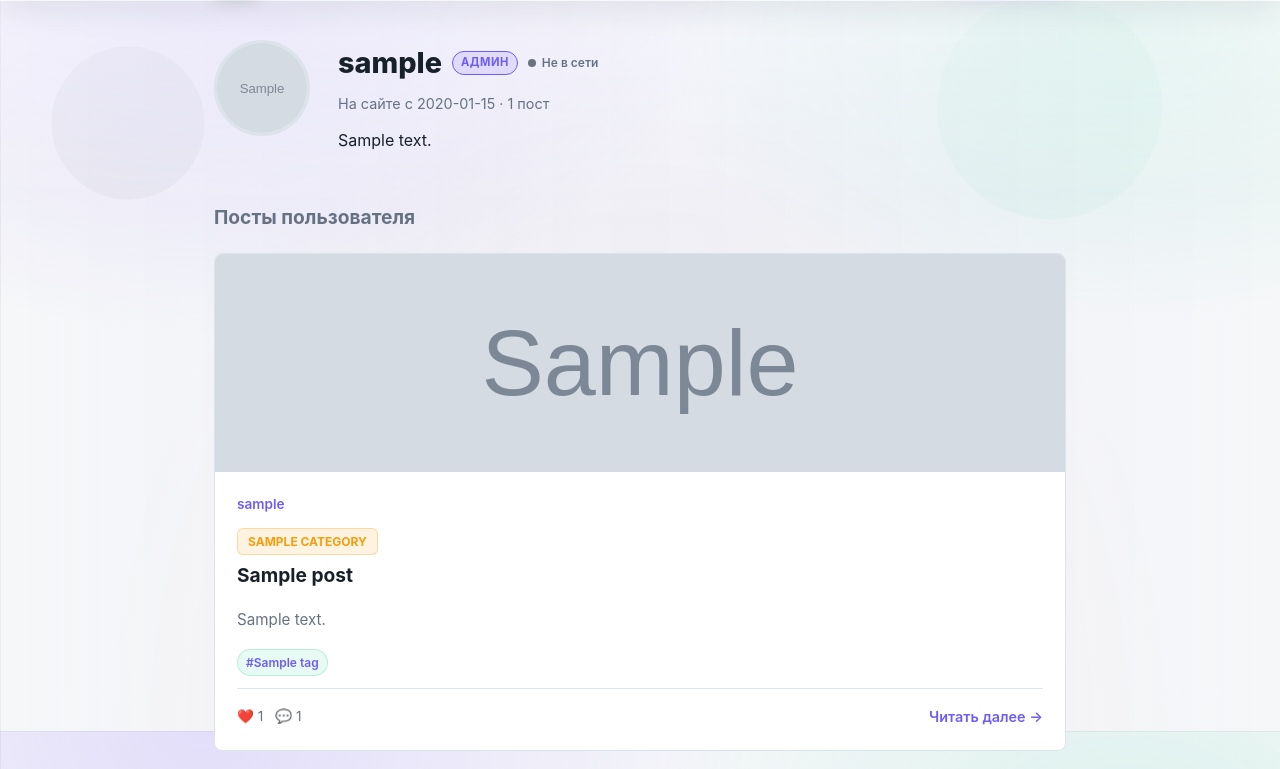
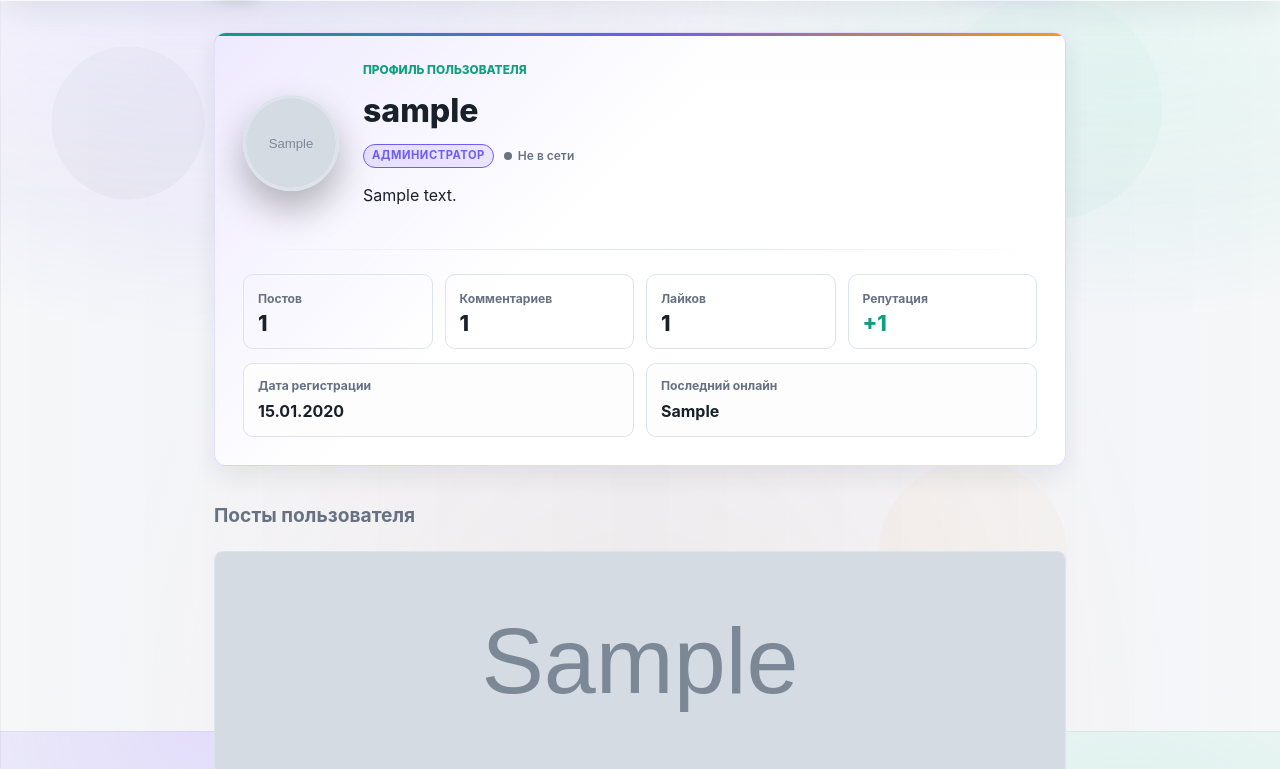
Before and after one commit to Sozeracke/sozeracke.github.io, a Flask app: a page that uses templates/base.html in a window 1280 px wide. Shown: the part 69-838 px from the top of the page. Run offline with Flask 3, Linux system fonts and the light colour scheme; tables that the repository leaves empty hold one stand-in row (values such as "Sample post"); grey boxes marked "Sample" are stand-in pictures; some libraries are stand-ins or nearby versions.

Commit message:
Redesign user profile

```diff
--- a/app.py
+++ b/app.py
@@ -1605,12 +1605,36 @@ def user_profile(username):
     posts_query += " ORDER BY COALESCE(posts.published_at, posts.created_at) DESC"
     posts_raw = db.execute(posts_query, posts_params).fetchall()
     posts = attach_tags_to_posts(posts_raw)
+    visible_post_ids = [post["id"] for post in posts]
+    likes_received = sum(post.get("like_count", 0) for post in posts)
+    comment_access_sql, comment_access_params = build_post_access_filter(
+        getattr(g, "user", None)
+    )
+    comments_query = f"""
+        SELECT COUNT(*)
+        FROM comments
+        JOIN posts ON posts.id = comments.post_id
+        WHERE comments.user_id = ?
+          AND {comment_access_sql}
+    """
+    comments_params = [profile_user["id"], *comment_access_params]
+    if not (viewer_is_owner or is_admin()):
+        comments_query += f" AND {post_is_public_sql('posts')}"
+        comments_params.append(publication_cutoff())
+    comments_count = db.execute(comments_query, comments_params).fetchone()[0]
+    profile_stats = {
+        "posts": len(posts),
+        "comments": comments_count,
+        "likes": likes_received,
+        "reputation": profile_user["xp"] or 0,
+    }
 
     return render_template(
         "profile.html",
         profile_user=profile_user,
         posts=posts,
         post_count=len(posts),
+        profile_stats=profile_stats,
     )
 
 
@@ -2079,7 +2103,6 @@ def view_post(post_id):
 
     post_tags = get_post_tags(post_id)
     is_scheduled_preview = not is_post_published(post)
-    related_posts = fetch_related_posts(post) if is_post_published(post) else []
 
     return render_template(
         "post.html",
@@ -2087,7 +2110,6 @@ def view_post(post_id):
         comments=comments,
         post_tags=post_tags,
         is_scheduled_preview=is_scheduled_preview,
-        related_posts=related_posts,
     )
 
 
--- a/static/style.css
+++ b/static/style.css
@@ -1191,11 +1191,31 @@ body.lightbox-open {
 }
 
 /* Profile */
-.profile-header {
-    display: flex;
-    gap: 28px;
-    align-items: flex-start;
-    padding: 40px 0 32px;
+.profile-card {
+    position: relative;
+    overflow: hidden;
+    margin: 32px 0 34px;
+    padding: 28px;
+    border: 1px solid rgba(139, 108, 255, 0.22);
+    border-radius: 12px;
+    background:
+        linear-gradient(135deg, rgba(139, 108, 255, 0.14), transparent 42%),
+        linear-gradient(180deg, color-mix(in srgb, var(--surface) 94%, var(--bg)), var(--surface));
+    box-shadow: var(--soft-shadow);
+}
+
+.profile-card::before {
+    content: "";
+    position: absolute;
+    inset: 0 0 auto;
+    height: 3px;
+    background: linear-gradient(90deg, var(--accent), var(--primary), var(--accent-warm));
+}
+
+.profile-card-main {
+    display: flex;
+    gap: 24px;
+    align-items: center;
 }
 
 .profile-avatar-wrap {
@@ -1203,11 +1223,12 @@ body.lightbox-open {
 }
 
 .profile-avatar {
-    width: 96px;
-    height: 96px;
+    width: 112px;
+    height: 112px;
     border-radius: 50%;
     object-fit: cover;
-    border: 3px solid var(--border);
+    border: 3px solid rgba(139, 108, 255, 0.28);
+    box-shadow: 0 18px 36px rgba(0, 0, 0, 0.28);
 }
 
 .profile-avatar-sm {
@@ -1218,20 +1239,35 @@ body.lightbox-open {
 
 
 
+.profile-info {
+    min-width: 0;
+}
+
+.profile-eyebrow {
+    display: block;
+    margin-bottom: 5px;
+    color: var(--accent);
+    font-size: 0.74rem;
+    font-weight: 800;
+    text-transform: uppercase;
+}
+
 .profile-info h1 {
-    font-size: 1.8rem;
+    font-size: 2rem;
     font-weight: 800;
-    margin-bottom: 6px;
+    margin-bottom: 8px;
     display: flex;
     align-items: center;
     gap: 10px;
     flex-wrap: wrap;
 }
 
-.profile-meta {
-    color: var(--text-muted);
-    font-size: 0.9rem;
-    margin-bottom: 12px;
+.profile-role-row {
+    display: flex;
+    align-items: center;
+    flex-wrap: wrap;
+    gap: 10px;
+    margin-bottom: 14px;
 }
 
 .profile-bio {
@@ -1239,6 +1275,70 @@ body.lightbox-open {
     line-height: 1.7;
     margin-bottom: 16px;
     max-width: 560px;
+}
+
+.profile-divider {
+    height: 1px;
+    margin: 24px 0;
+    background: linear-gradient(90deg, transparent, var(--border), transparent);
+}
+
+.profile-stats-grid {
+    display: grid;
+    grid-template-columns: repeat(4, minmax(0, 1fr));
+    gap: 12px;
+    margin: 0;
+}
+
+.profile-stat {
+    padding: 14px;
+    border: 1px solid var(--border);
+    border-radius: 10px;
+    background: rgba(255, 255, 255, 0.025);
+}
+
+.profile-stat dt,
+.profile-dates dt {
+    color: var(--text-muted);
+    font-size: 0.76rem;
+    font-weight: 700;
+}
+
+.profile-stat dd,
+.profile-dates dd {
+    margin: 0;
+}
+
+.profile-stat dd {
+    margin-top: 4px;
+    color: var(--text);
+    font-size: 1.35rem;
+    font-weight: 800;
+    line-height: 1;
+}
+
+.profile-stat-reputation dd {
+    color: var(--accent);
+}
+
+.profile-dates {
+    display: grid;
+    grid-template-columns: repeat(2, minmax(0, 1fr));
+    gap: 12px;
+    margin: 14px 0 0;
+}
+
+.profile-dates > div {
+    padding: 12px 14px;
+    border: 1px solid var(--border);
+    border-radius: 10px;
+    background: color-mix(in srgb, var(--surface) 78%, var(--bg));
+}
+
+.profile-dates dd {
+    margin-top: 3px;
+    color: var(--text);
+    font-weight: 700;
 }
 
 .profile-bio-empty {
@@ -3370,10 +3470,24 @@ body.lightbox-open {
         white-space: nowrap;
     }
 
-    .profile-header {
+    .profile-card {
+        padding: 22px 18px;
+    }
+
+    .profile-card-main {
         flex-direction: column;
         align-items: center;
         text-align: center;
+    }
+
+    .profile-role-row,
+    .profile-info h1 {
+        justify-content: center;
+    }
+
+    .profile-stats-grid,
+    .profile-dates {
+        grid-template-columns: 1fr;
     }
 
     .admin-stats {
--- a/templates/base.html
+++ b/templates/base.html
@@ -27,7 +27,7 @@
         })();
     </script>
     {% block head %}{% endblock %}
-    <link rel="stylesheet" href="{{ url_for('static', filename='style.css') }}?v=33">
+    <link rel="stylesheet" href="{{ url_for('static', filename='style.css') }}?v=34">
     <script src="{{ url_for('static', filename='theme.js') }}?v=19" defer></script>
 </head>
 <body>
--- a/templates/post.html
+++ b/templates/post.html
@@ -108,8 +108,6 @@
         {% endif %}
     </div>
 
-    {% include "_related_posts.html" %}
-
     <section class="comments-section" id="comments-section">
         <h2 class="comments-title">Комментарии ({{ comments|length }})</h2>
 
--- a/templates/profile.html
+++ b/templates/profile.html
@@ -4,23 +4,27 @@
 {% block title %}{{ profile_user.username }} — {{ site_name }}{% endblock %}
 
 {% block content %}
-<section class="profile-header">
+<section class="profile-card">
+    <div class="profile-card-main">
         <div class="profile-avatar-wrap">
             {% from '_avatar.html' import user_avatar with context %}
             {{ user_avatar(profile_user.username, profile_user.avatar, 'lg', 'profile-avatar', profile_user.id) }}
         </div>
         <div class="profile-info">
+            <span class="profile-eyebrow">Профиль пользователя</span>
             <h1>
                 <span class="user-name-with-level">{{ profile_user.username }}</span>
-            {% if profile_user.is_admin %}<span class="badge badge-admin">админ</span>{% endif %}
+            </h1>
+            <div class="profile-role-row">
+                {% if profile_user.is_admin %}
+                    <span class="badge badge-admin">Администратор</span>
+                {% else %}
+                    <span class="badge">Участник</span>
+                {% endif %}
                 {% with last_seen=profile_user.last_seen, check_user_id=profile_user.id %}
                     {% include '_online_status.html' %}
                 {% endwith %}
-        </h1>
-        <p class="profile-meta">
-            На сайте с {{ profile_user.created_at[:10] }} · {{ post_count }}
-            {% if post_count == 1 %}пост{% elif post_count < 5 %}поста{% else %}постов{% endif %}
-        </p>
+            </div>
             {% if profile_user.bio %}
                 <div class="profile-bio">{{ profile_user.bio | linkify }}</div>
             {% endif %}
@@ -34,6 +38,49 @@
                 {% endif %}
             </div>
         </div>
+    </div>
+
+    <div class="profile-divider" aria-hidden="true"></div>
+
+    <dl class="profile-stats-grid">
+        <div class="profile-stat">
+            <dt>Постов</dt>
+            <dd>{{ profile_stats.posts }}</dd>
+        </div>
+        <div class="profile-stat">
+            <dt>Комментариев</dt>
+            <dd>{{ profile_stats.comments }}</dd>
+        </div>
+        <div class="profile-stat">
+            <dt>Лайков</dt>
+            <dd>{{ profile_stats.likes }}</dd>
+        </div>
+        <div class="profile-stat profile-stat-reputation">
+            <dt>Репутация</dt>
+            <dd>+{{ profile_stats.reputation }}</dd>
+        </div>
+    </dl>
+
+    <dl class="profile-dates">
+        <div>
+            <dt>Дата регистрации</dt>
+            <dd>{{ profile_user.created_at | format_date_ru }}</dd>
+        </div>
+        <div>
+            <dt>Последний онлайн</dt>
+            <dd>
+                {% if profile_user.last_seen %}
+                    {% if profile_user.last_seen | user_online %}
+                        Сейчас в сети
+                    {% else %}
+                        {{ profile_user.last_seen | format_date_ru }}
+                    {% endif %}
+                {% else %}
+                    Нет данных
+                {% endif %}
+            </dd>
+        </div>
+    </dl>
 </section>
 
 <section class="profile-posts">
```
Lines whose indentation alone changed are shown as unchanged.
